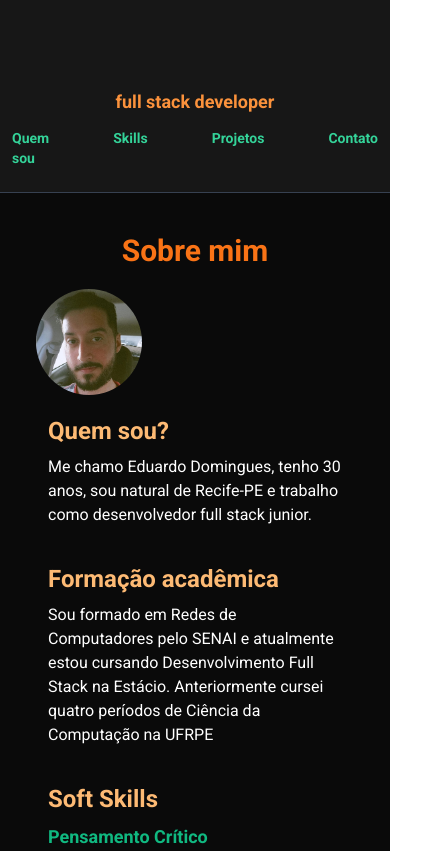
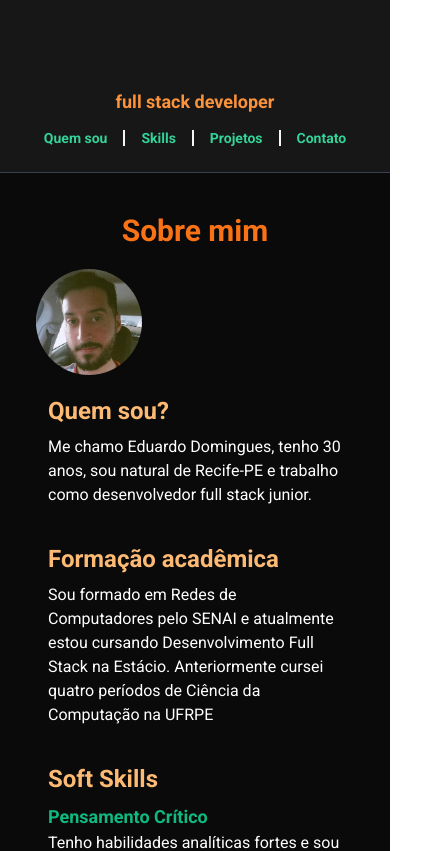
Before and after one commit to eduardoduud/personalpage, a Next.js app: page / in a window 390 px wide. Shown: the top 851 px of the page, 434 px wide, since content can reach past the window. Built offline with nearby package versions, Linux system fonts and the light colour scheme.

Commit message:
small screen fix

```diff
--- a/app/page.tsx
+++ b/app/page.tsx
@@ -50,7 +50,7 @@ export default function Home() {
               src="/images/logo.jpg"
               alt="Logo"
             />
-            <h1 className="overflow mt-5 h-14 animate-typing overflow-hidden whitespace-nowrap border-r-4 border-r-white pl-5 pr-5 text-5xl font-bold text-white">
+            <h1 className="overflow mt-5 h-14 animate-typing overflow-hidden whitespace-nowrap border-r-4 border-r-white px-5 text-3xl font-bold text-white sm:text-5xl">
               Eduardo Domingues
             </h1>
           </div>
@@ -90,7 +90,7 @@ export default function Home() {
             exit={{ opacity: 0, x: 155 }}
             transition={{ delay: 0.1 }}
           >
-            <div className="my-3 flex flex-row justify-center gap-8 text-sm font-semibold text-emerald-400">
+            <div className="my-3 flex flex-row justify-center gap-4 text-sm font-semibold text-emerald-400 sm:gap-8">
               <a
                 href="#about"
                 className="cursor-pointer duration-500 hover:scale-105 hover:text-sky-500"
```
